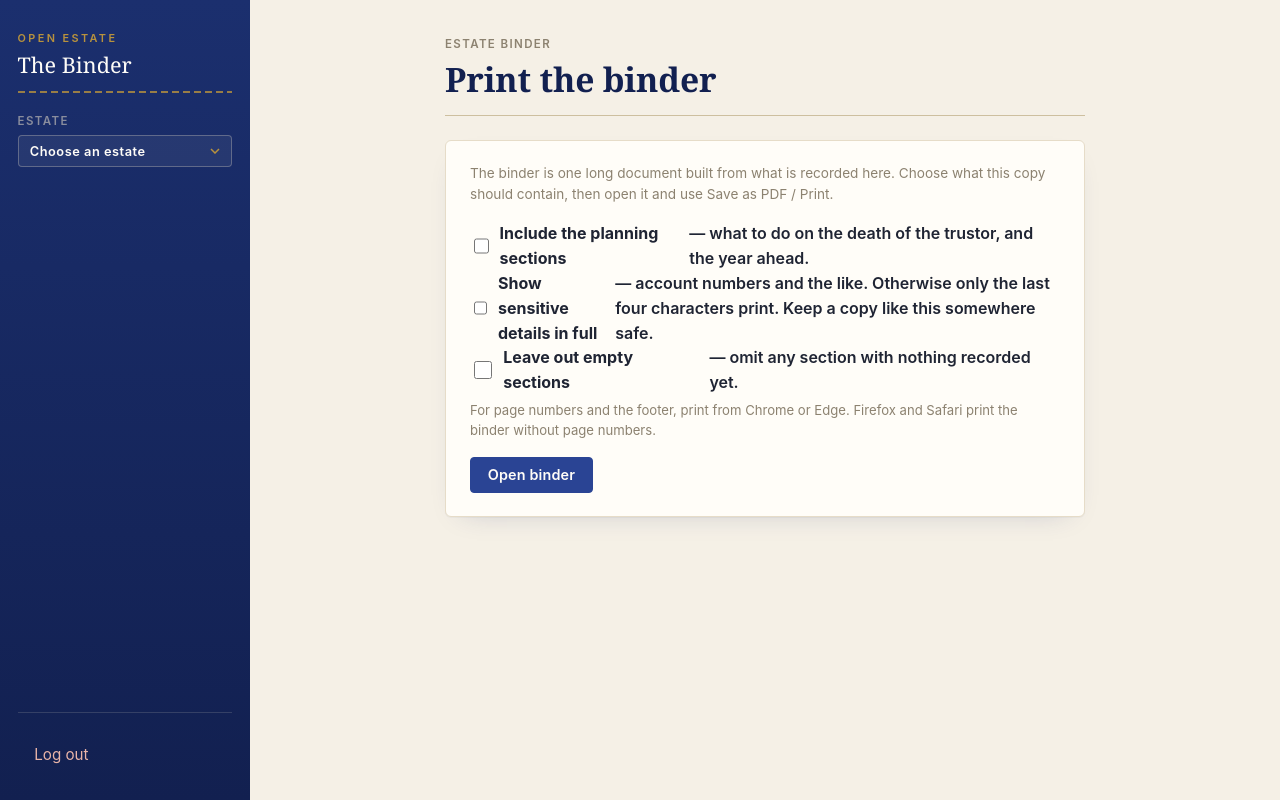
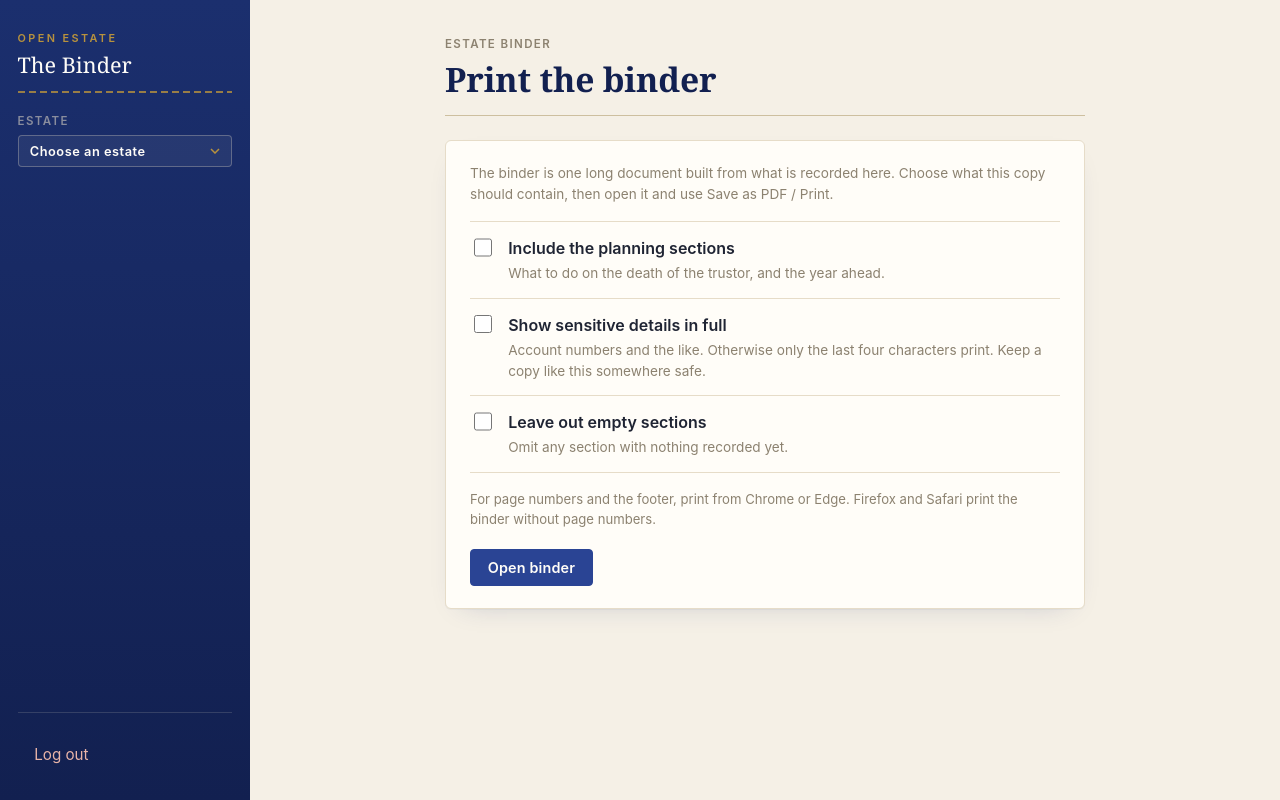
Before and after one commit to clomok/open-estate, a Flask app: template src/templates/binder_setup.html in a window 1280 px wide. Run offline with Flask 3, Linux system fonts and the light colour scheme; the template is opened without the code that fills it, so the values that code supplies are empty; parts of the project's set-up code (start-up, migrations or seed data) failed here and were passed over; some libraries are stand-ins or nearby versions.

Commit message:
binder setup: option rows read as title over explanation, not run-on labels
Co-Authored-By: Claude Sonnet 5.5 <noreply@anthropic.com>

```diff
--- a/src/static/css/binder.css
+++ b/src/static/css/binder.css
@@ -98,11 +98,9 @@ tr.incomplete td { background: var(--oxblood-soft); }
     .rule-gold, .article-head, tr.incomplete td { print-color-adjust: exact; -webkit-print-color-adjust: exact; }
 }
 
-/* Toggle links on the top bar, and the setup form's checkboxes. */
+/* Toggle links on the top bar, . */
 .binder .topbar .toggles { display: flex; gap: 0.9rem; flex-wrap: wrap; font: 0.8rem var(--sans); }
 .binder .topbar .toggle { opacity: 0.75; text-decoration: underline; }
 .binder .topbar .toggle.on { opacity: 1; font-weight: 600; }
-.oe-check { display: block; margin: 0.8rem 0; }
-.oe-check input { margin-right: 0.5rem; }
 .binder ol.steps { padding-left: 1.2rem; }
 .binder ol.steps li { margin-bottom: 0.8rem; }
--- a/src/static/css/style.css
+++ b/src/static/css/style.css
@@ -1175,3 +1175,13 @@ body.login-body {
 .login-card input:focus { outline: none; border-color: var(--royal); box-shadow: 0 0 0 3px rgba(42, 68, 148, 0.15); }
 .login-card button { width: 100%; min-height: 46px; font-size: 1rem; }
 .login-foot { margin-top: 1.5rem; font-size: 0.75rem; color: var(--stone); letter-spacing: 0.08em; text-transform: uppercase; }
+
+/* Print-the-binder setup: a checkbox, then a bold title over a quiet explanation. */
+.bind-opts { margin: 1rem 0; }
+.bind-opt { display: grid; grid-template-columns: auto 1fr; column-gap: 0.8rem; align-items: start;
+            padding: 0.85rem 0; border-top: 1px solid var(--border); cursor: pointer; }
+.bind-opt:last-child { border-bottom: 1px solid var(--border); }
+.bind-opt input { margin-top: 0.15rem; }
+.bind-opt strong { display: block; font-weight: 600; }
+.bind-opt span { display: block; font-size: 0.85rem; color: var(--stone); margin-top: 0.15rem; }
+.bind-note { margin: 0 0 1.2rem; }
--- a/src/templates/binder_setup.html
+++ b/src/templates/binder_setup.html
@@ -12,13 +12,18 @@
     <div class="card">
         <p class="summary-note">The binder is one long document built from what is recorded here. Choose what this copy should contain, then open it and use Save as PDF / Print.</p>
         <form method="get" action="{{ url_for('binder.binder_view') }}">
-            <label class="oe-check"><input type="checkbox" name="planning" value="1">
-                <strong>Include the planning sections</strong> — what to do on the death of the trustor, and the year ahead.</label>
-            <label class="oe-check"><input type="checkbox" name="reveal" value="1">
-                <strong>Show sensitive details in full</strong> — account numbers and the like. Otherwise only the last four characters print. Keep a copy like this somewhere safe.</label>
-            <label class="oe-check"><input type="checkbox" name="hide_empty" value="1">
-                <strong>Leave out empty sections</strong> — omit any section with nothing recorded yet.</label>
-            <p class="oe-help">For page numbers and the footer, print from Chrome or Edge. Firefox and Safari print the binder without page numbers.</p>
+            <div class="bind-opts">
+                <label class="bind-opt"><input type="checkbox" name="planning" value="1">
+                    <div><strong>Include the planning sections</strong>
+                    <span>What to do on the death of the trustor, and the year ahead.</span></div></label>
+                <label class="bind-opt"><input type="checkbox" name="reveal" value="1">
+                    <div><strong>Show sensitive details in full</strong>
+                    <span>Account numbers and the like. Otherwise only the last four characters print. Keep a copy like this somewhere safe.</span></div></label>
+                <label class="bind-opt"><input type="checkbox" name="hide_empty" value="1">
+                    <div><strong>Leave out empty sections</strong>
+                    <span>Omit any section with nothing recorded yet.</span></div></label>
+            </div>
+            <p class="oe-help bind-note">For page numbers and the footer, print from Chrome or Edge. Firefox and Safari print the binder without page numbers.</p>
             <button type="submit" class="btn-primary">Open binder</button>
         </form>
     </div>
```
